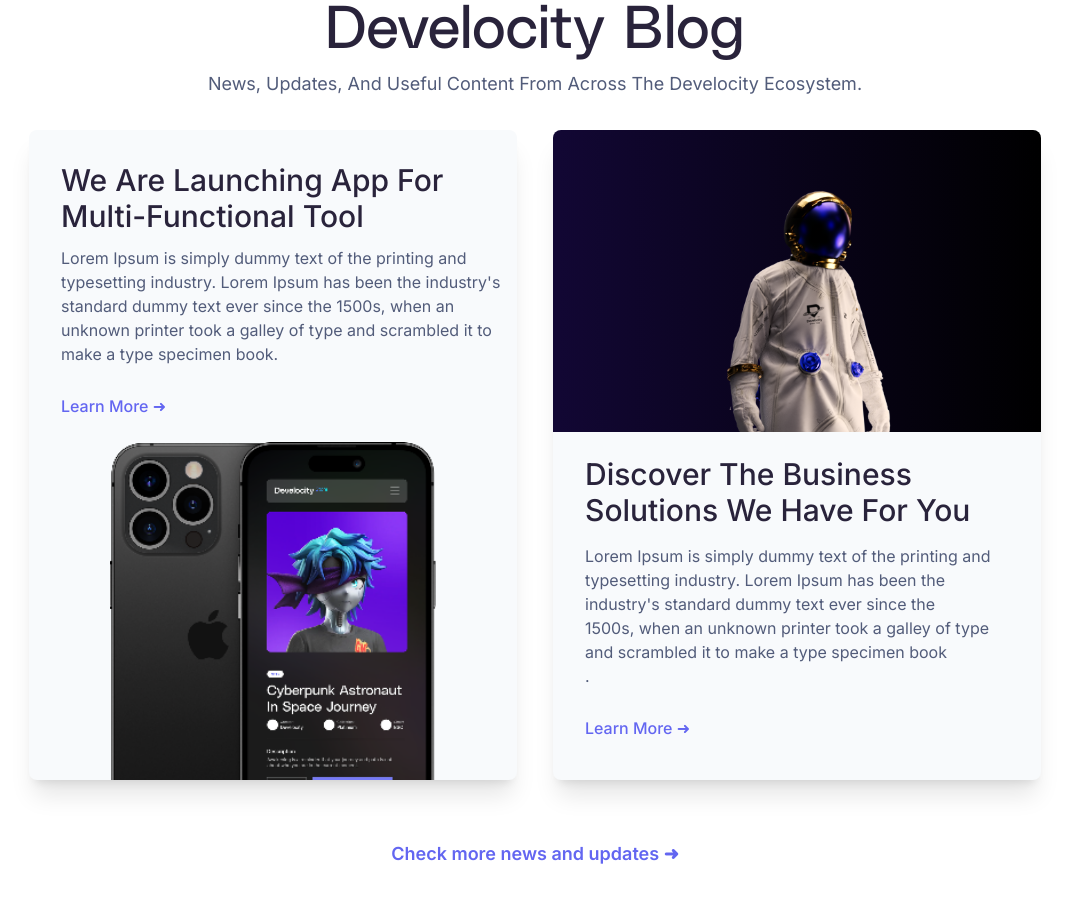
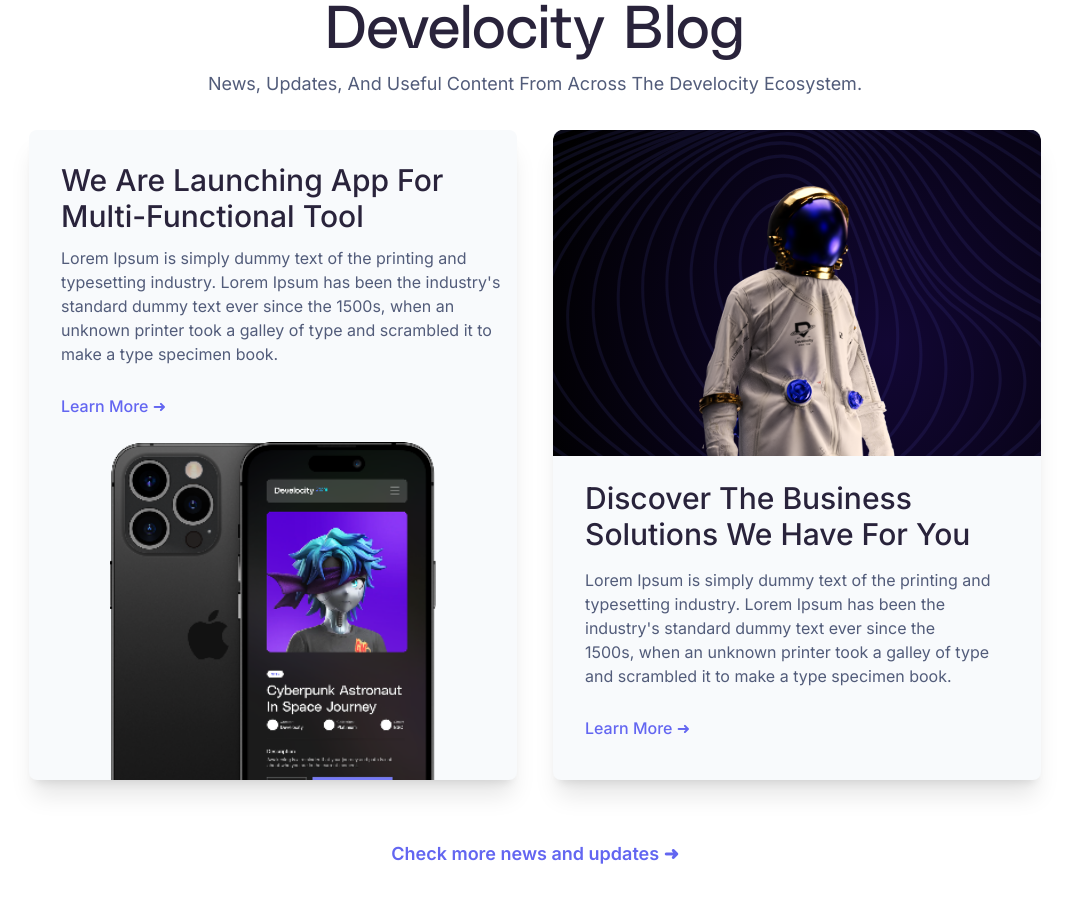
Before and after one commit to moussa32/develocity-finance, a React (Vite) app: page / in a window 1280 px wide. Shown: the part 8220-9122 px from the top of the page, without its empty margins (105-1177 px from the left). Built offline with nearby package versions, Linux system fonts and the light colour scheme.

Commit message:
fix blog image

```diff
--- a/src/index.css
+++ b/src/index.css
@@ -21,6 +21,9 @@
 
 .header-bg {
   background-image: url("./assets/images/ladingHeaderBG.png");
+}
+.blog-bg {
+  background-image: url("./assets/images/Blog-bg.svg");
 }
 
 /*
--- a/src/modules/Homepage/Blog.jsx
+++ b/src/modules/Homepage/Blog.jsx
@@ -1,5 +1,4 @@
 import phoneImage from "../../../src/assets/images/blogPhone.png";
-import manImage from "../../../src/assets/images/loogoso.svg";
 import { Link } from "react-router-dom";
 
 function Blog() {
@@ -44,10 +43,7 @@ function Blog() {
             </div>
 
             <div className="shadow-xl bg-slate-50	 flex flex-col pb-6 md:pb-10 rounded-lg h-[600px] md:h-[650px] max-w-[488px]">
-              <div className="realtive flex justify-center bg-gradient-to-r from-[#120734] to-[#000000] rounded-t-lg h-[382px]">
-                <div className="absolute self-end">
-                  <img className="w-10/12" src={manImage} />
-                </div>
+              <div className="realtive blog-bg bg-center bg-no-repeat md:bg-cover flex justify-center rounded-t-lg h-[382px]">
               </div>
               <div className="text-left max-w-[424px] ml-4 md:ml-8 mt-3 flex flex-col ">
                 <h3 className="font-sans text-[28px] font-semibold md:text-3xl mt-3 pl-2 md:pl-0 md:font-medium capitalize  text-[#29233B]">
@@ -58,7 +54,7 @@ function Blog() {
                   typesetting industry. Lorem Ipsum has been the industry's
                   standard dummy text ever since the<span className="hidden md:inline-block"> 1500s, when an unknown
                   printer took a galley of type and scrambled it to make a type
-                  specimen book</span>.
+                  specimen book.</span>
                 </p>
                 <Link
                   to={"blog"}
```
Also changed, not shown: src/assets/images/Blog-bg.svg (added).
